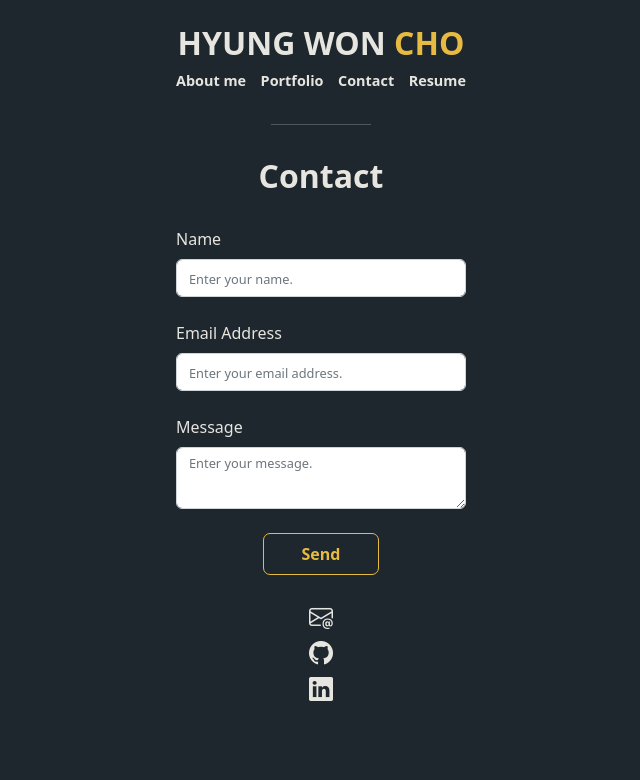
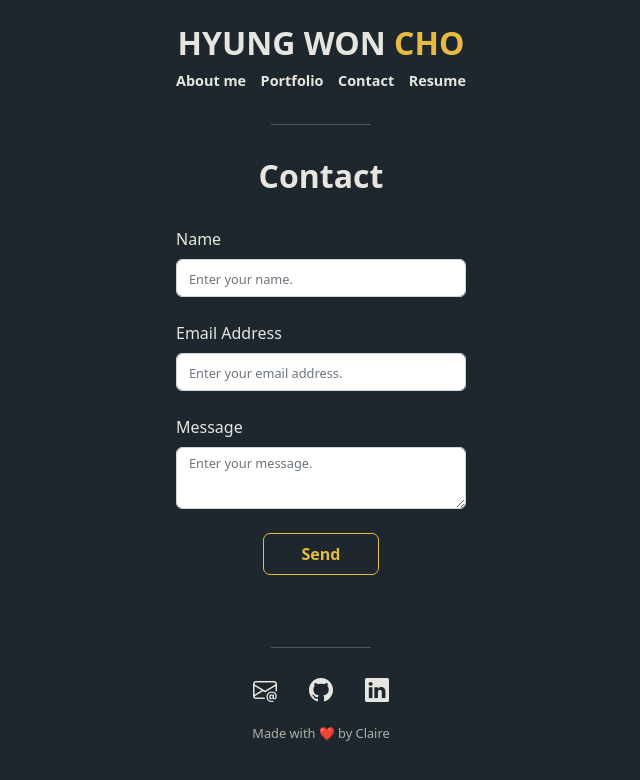
Before and after one commit to clairehwcho/portfolio, a React (Create React App) app: page /contact in a window 1280 px wide. Shown: the top 780 px of the page, without its empty margins (319-959 px from the left). Built offline with nearby package versions, Linux system fonts and the light colour scheme.

Commit message:
add footer

```diff
--- a/src/App.css
+++ b/src/App.css
@@ -89,9 +89,7 @@ header {
   white-space: nowrap;
 }
 
-#header-nav-ul li .link:hover,
-#header-nav-ul li .link:active,
-#header-nav-ul li .link:focus {
+#header-nav-ul li .link:hover {
   color: var(--highlight2);
 }
 
@@ -332,10 +330,30 @@ header {
 }
 
 /* --- Footer component --- */
-#contact-section i {
+footer {
+  display: flex;
+  flex-direction: column;
+  align-items: center;
+}
+
+.footer-row {
+  width: 290px;
+  display: flex;
+  justify-content: center;
+  align-items: center;
+  gap: 2rem;
+  padding: 0.5rem 0;
+}
+
+footer i {
   font-size: 1.5rem;
 }
 
-#contact-section i:hover {
+footer i:hover {
   color: var(--highlight2);
 }
+
+.footer-row:last-of-type {
+  font-size: 0.8rem;
+  color: var(--medium)
+}
--- a/src/App.js
+++ b/src/App.js
@@ -4,6 +4,7 @@ import './App.css';
 import AboutMe from './components/Main/AboutMe/AboutMe';
 import Portfolio from './components/Main/Portfolio/Portfolio';
 import Contact from './components/Main/Contact/Contact';
+import Footer from './components/Footer';
 
 function App () {
   return (
@@ -17,6 +18,8 @@ function App () {
           <Route path="/contact" element={<Contact />} />
         </Routes>
       </main>
+      <hr />
+      <Footer />
     </div >
   );
 }
--- /dev/null
+++ b/src/components/Footer.js
@@ -0,0 +1,25 @@
+import React from 'react';
+import { Link } from 'react-router-dom';
+
+const Footer = (props) => {
+    return (
+        <footer>
+            <div className="footer-row">
+                <Link to="/contact" className="link">
+                    <i className="bi bi-envelope-at"></i>
+                </Link>
+                <Link to="https://github.com/clairehwcho" target="_blank" className="link">
+                    <i className="bi bi-github"></i>
+                </Link>
+                <Link to="https://www.linkedin.com/in/hyungwoncho/" target="_blank" className="link">
+                    <i className="bi bi-linkedin"></i>
+                </Link>
+            </div>
+            <div className="footer-row">
+                Made with ❤️ by Claire
+            </div>
+        </ footer>
+    );
+};
+
+export default Footer;
--- a/src/components/Main/Contact/Contact.js
+++ b/src/components/Main/Contact/Contact.js
@@ -1,5 +1,4 @@
 import React from 'react';
-import { Link } from 'react-router-dom';
 import EmailForm from './EmailForm';
 
 const Contact = (props) => {
@@ -8,15 +7,6 @@ const Contact = (props) => {
             <h2 className="main-content-section-header">Contact</h2>
             <div className="main-content-section-body">
                 <EmailForm />
-                <Link to="mailto:claire.hw.cho@gmail.com" className="link">
-                    <i className="bi bi-envelope-at"></i>
-                </Link>
-                <Link to="https://github.com/clairehwcho" target="_blank" className="link">
-                    <i className="bi bi-github"></i>
-                </Link>
-                <Link to="https://www.linkedin.com/in/hyungwoncho/" target="_blank" className="link">
-                    <i className="bi bi-linkedin"></i>
-                </Link>
             </div >
         </ section>
     );
```
